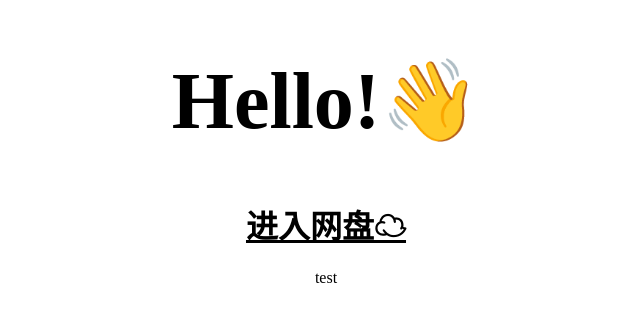
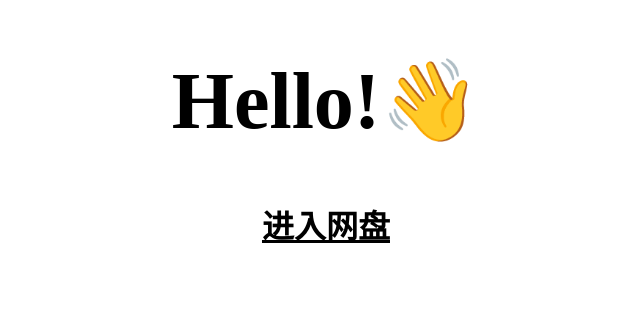
Before and after one commit to wlyper/home, a plain HTML site: page index.html in a window 1280 px wide. Shown: the whole page, without its empty margins (314-954 px from the left). Drawn offline with Linux system fonts and the light colour scheme.

Commit message:
remove test code 0 and cloud emoji

```diff
--- a/index.html
+++ b/index.html
@@ -31,10 +31,9 @@
     </div>
     <div class="contents">
         <a href="http://152.136.233.48/p/" target="_blank">
-            <h1><b>进入网盘</b>☁</h1>
+            <h1><b>进入网盘</b></h1>
         </a>
     </div>
-<p>test</p>
 </body>
 
 </html>
```
